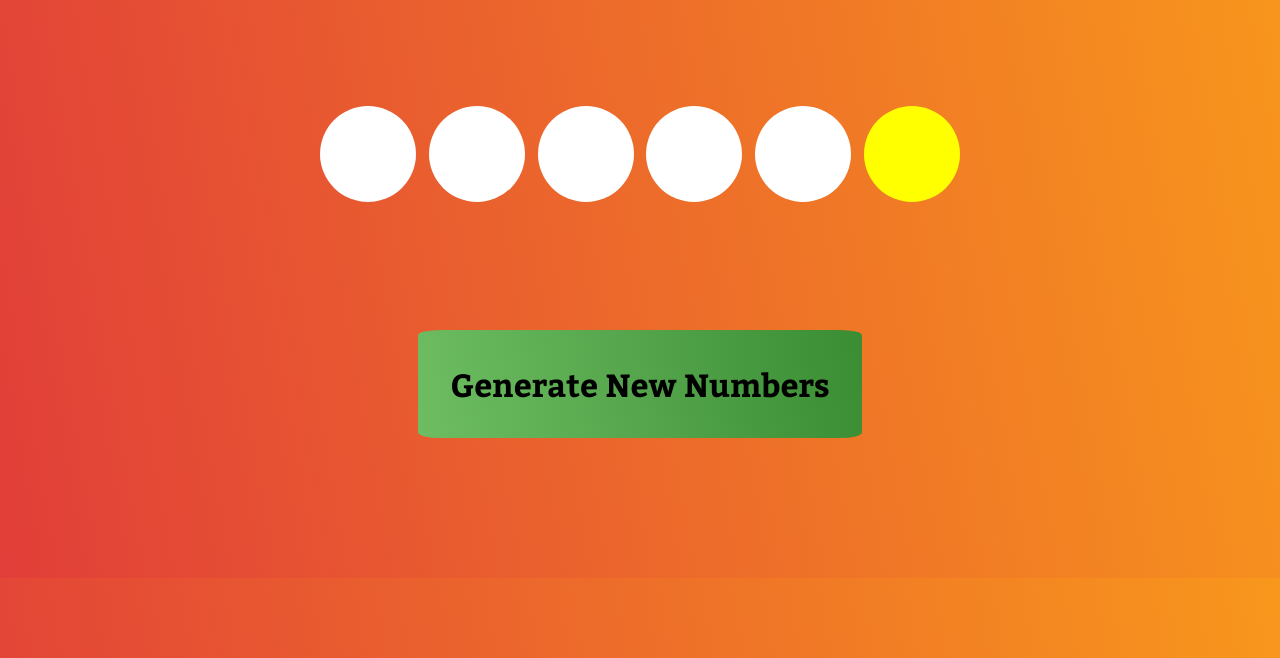
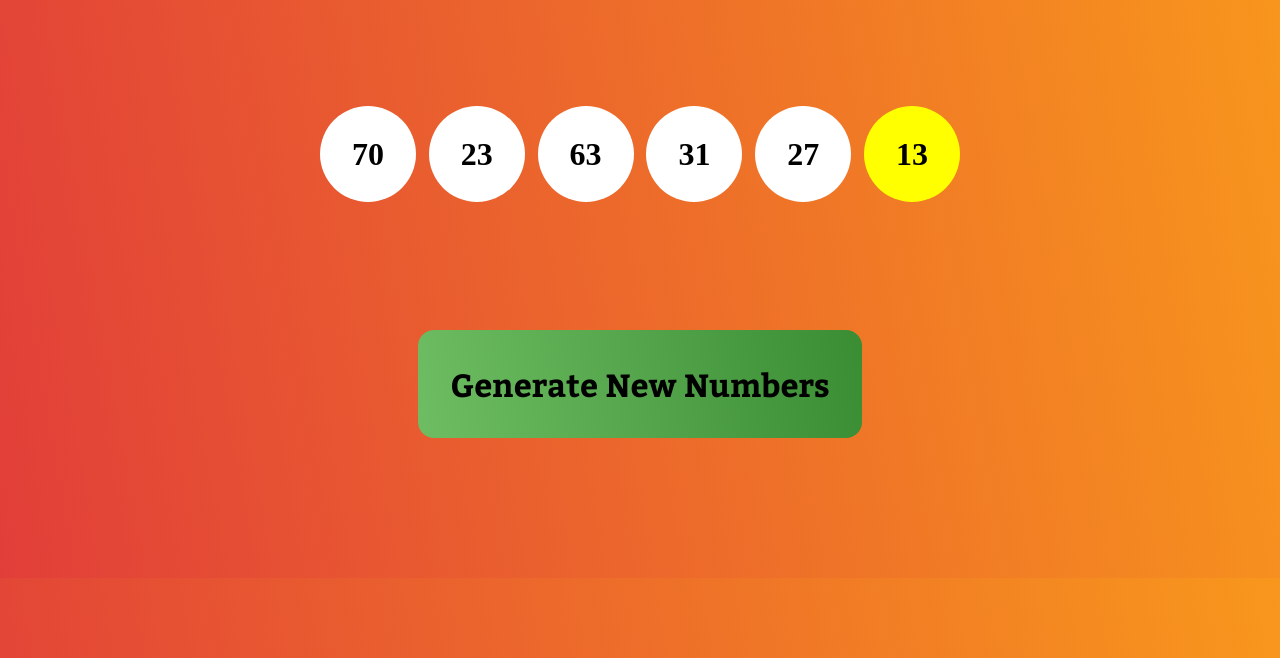
Before and after one commit to TheGospelOfWeeb/lotto-number-generator, a plain HTML site: page index.html in a window 1280 px wide. Both pictures are taken after a click on the button "Generate New Numbers". Shown: the part 142-800 px from the top of the page. Drawn offline with Linux system fonts and the light colour scheme.

Commit message:
mostly finished

```diff
--- a/script.js
+++ b/script.js
@@ -1,7 +1,34 @@
-let number = ""
 
-const ranNumber = () => {
-    for (let i = 0; i < 1; i++) {
 
+// document.getElementById("new-number").onclick = function ranNumber() {
+
+//     let number = "";
+
+//     let random = Math.floor(Math.random() * 71);
+
+//     number = random;
+
+//     document.getElementById("ball-1").innerHTML = number;
+
+// }
+
+document.getElementById("new-number").onclick = function ranNumber() {
+
+    let arr = [];
+    let arr2 = [];
+
+    for (let i = 0; i < 5; i++) {
+        arr.push(Math.floor(Math.random() * 70) + 1);
+        arr2.push(Math.floor(Math.random() * 25) + 1);
     }
+
+
+
+
+    document.getElementById("ball-1").innerHTML = arr[0];
+    document.getElementById("ball-2").innerHTML = arr[1];
+    document.getElementById("ball-3").innerHTML = arr[2];
+    document.getElementById("ball-4").innerHTML = arr[3];
+    document.getElementById("ball-5").innerHTML = arr[4];
+    document.getElementById("ball-6").innerHTML = arr2[0];
 }
--- a/style.css
+++ b/style.css
@@ -52,6 +52,11 @@ header {
     width: 6rem;
     border-radius: 50%;
     background-color: white;
+    display: flex;
+    justify-content: center;
+    align-items: center;
+    font-weight: bold;
+    font-size: 2rem;
 }
 
 .mega-ball {
@@ -68,8 +73,9 @@ header {
     background-image: linear-gradient(80deg, #6EBD63, #3A8D33);
     border: none;
     padding: 2rem;
-    border-radius: 5%;
+    border-radius: 1rem;
     cursor: pointer;
     font-family: "bit-bold";
     font-size: 2rem;
+    font-weight: bold;
 }
```
